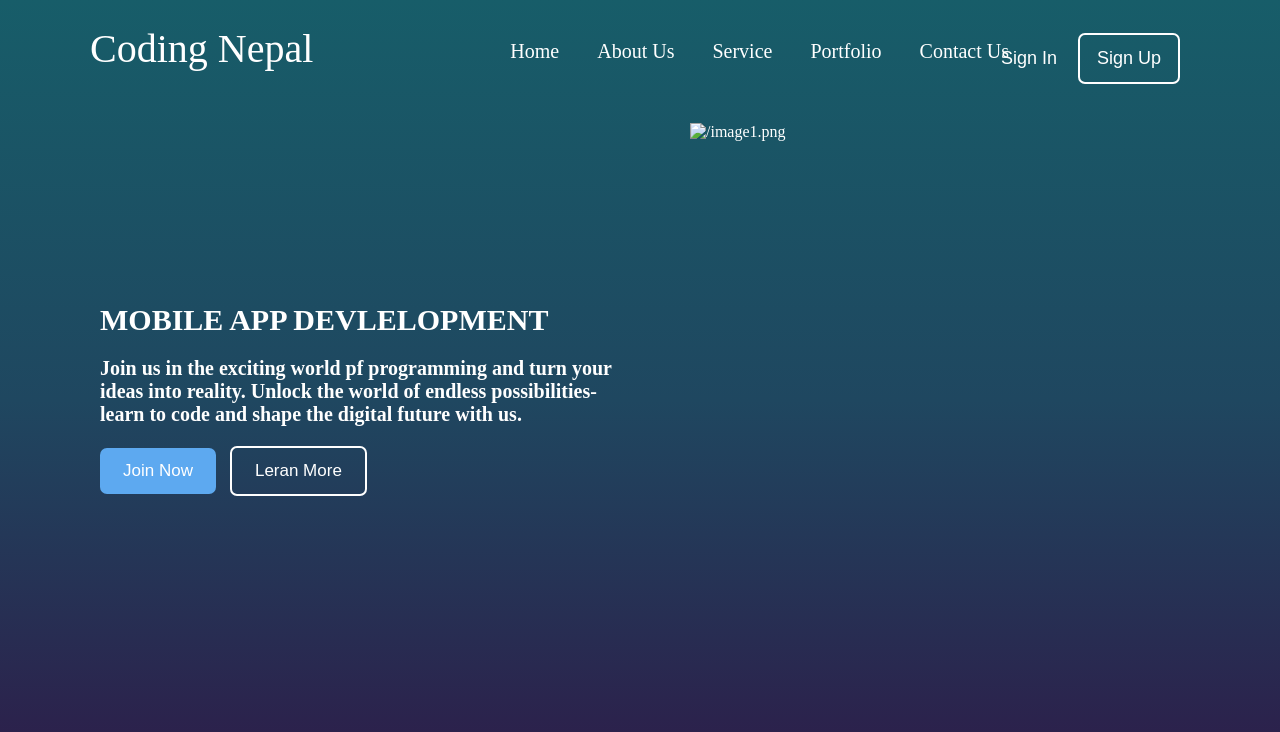
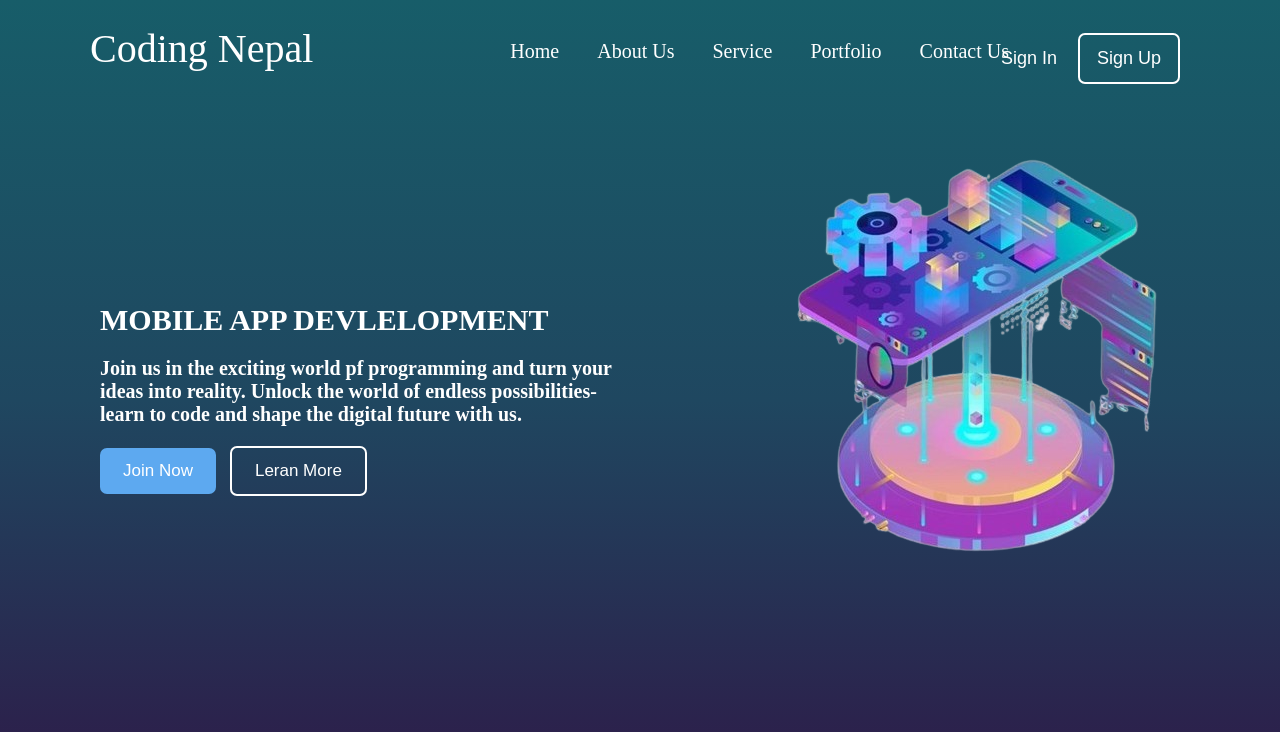
Before and after one commit to najeebkhangh/Hero-section, a plain HTML site: page index.html in a window 1280 px wide. Drawn offline with Linux system fonts and the light colour scheme.

Commit message:
Update index.html

```diff
--- a/index.html
+++ b/index.html
@@ -32,7 +32,7 @@
             <button class="sbtn2">Leran More</button>
         </div>
         <div class="box2">
-            <img src="/images/image1.png" alt="/image1.png">
+            <img src="/image1.png" alt="image1.png">
         </div>
     </section>
 </body>
```
